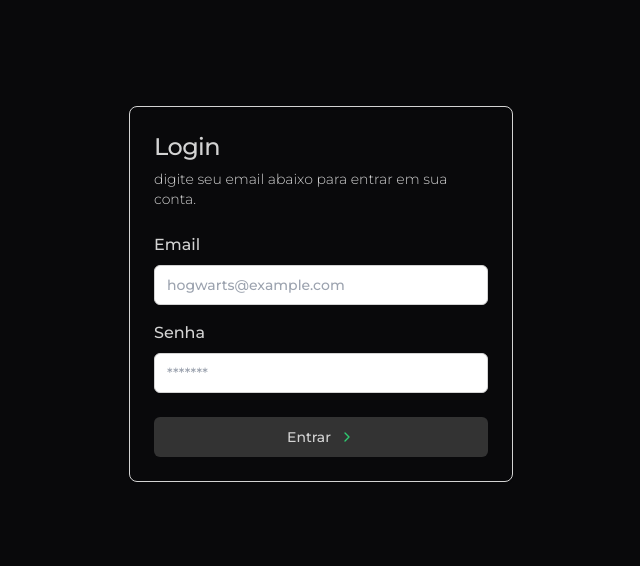
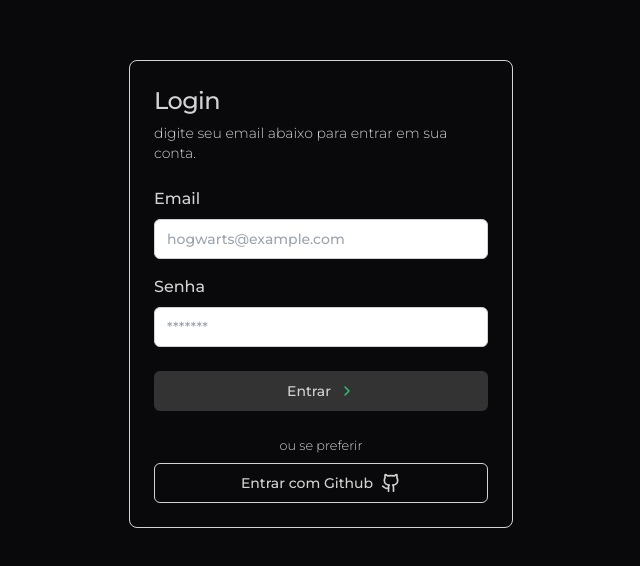
Before and after one commit to LukasdeSouza/deveprogramar-platform, a Next.js app: page /auth/login in a window 1280 px wide. Shown: the part 106-672 px from the top of the page, without its empty margins (319-959 px from the left). Built offline with nearby package versions, Linux system fonts and the light colour scheme.

Commit message:
adicionando login social

```diff
--- a/package.json
+++ b/package.json
@@ -10,6 +10,7 @@
   },
   "dependencies": {
     "@radix-ui/react-navigation-menu": "^1.2.0",
+    "@radix-ui/react-separator": "^1.1.0",
     "@radix-ui/react-slot": "^1.1.0",
     "class-variance-authority": "^0.7.0",
     "clsx": "^2.1.1",
--- a/src/app/auth/login/page.tsx
+++ b/src/app/auth/login/page.tsx
@@ -8,7 +8,8 @@ import {
   CardTitle,
 } from "@/components/ui/card"
 import { Input } from "@/components/ui/input"
-import { ChevronLeftIcon, ChevronRightIcon } from "lucide-react"
+import { Separator } from "@/components/ui/separator"
+import { ChevronLeftIcon, ChevronRightIcon, GithubIcon } from "lucide-react"
 // import { Label } from "@/components/ui/label"
 
 const LoginPage = () => {
@@ -37,6 +38,14 @@ const LoginPage = () => {
           <ChevronRightIcon className='text-primary h-4 w-4 ml-2' />
           </Button>
         </CardFooter>
+        <Separator/>
+        <div className="flex flex-col items-center gap-2 px-6 mb-6">
+          <small className="font-extralight">ou se preferir</small>
+          <Button className="w-full hover:bg-mediumDark" variant={'outline'}>
+            Entrar com Github
+            <GithubIcon className="ml-2 w-5 h-5"/>
+          </Button>
+        </div>
       </Card>
     </section>
   )
--- /dev/null
+++ b/src/components/ui/separator.tsx
@@ -0,0 +1,31 @@
+"use client"
+
+import * as React from "react"
+import * as SeparatorPrimitive from "@radix-ui/react-separator"
+
+import { cn } from "@/lib/utils"
+
+const Separator = React.forwardRef<
+  React.ElementRef<typeof SeparatorPrimitive.Root>,
+  React.ComponentPropsWithoutRef<typeof SeparatorPrimitive.Root>
+>(
+  (
+    { className, orientation = "horizontal", decorative = true, ...props },
+    ref
+  ) => (
+    <SeparatorPrimitive.Root
+      ref={ref}
+      decorative={decorative}
+      orientation={orientation}
+      className={cn(
+        "shrink-0 bg-slate-200 dark:bg-slate-800",
+        orientation === "horizontal" ? "h-[1px] w-full" : "h-full w-[1px]",
+        className
+      )}
+      {...props}
+    />
+  )
+)
+Separator.displayName = SeparatorPrimitive.Root.displayName
+
+export { Separator }
```
Also changed, not shown: 2 other files (tests, documents, lock files or other folders).
